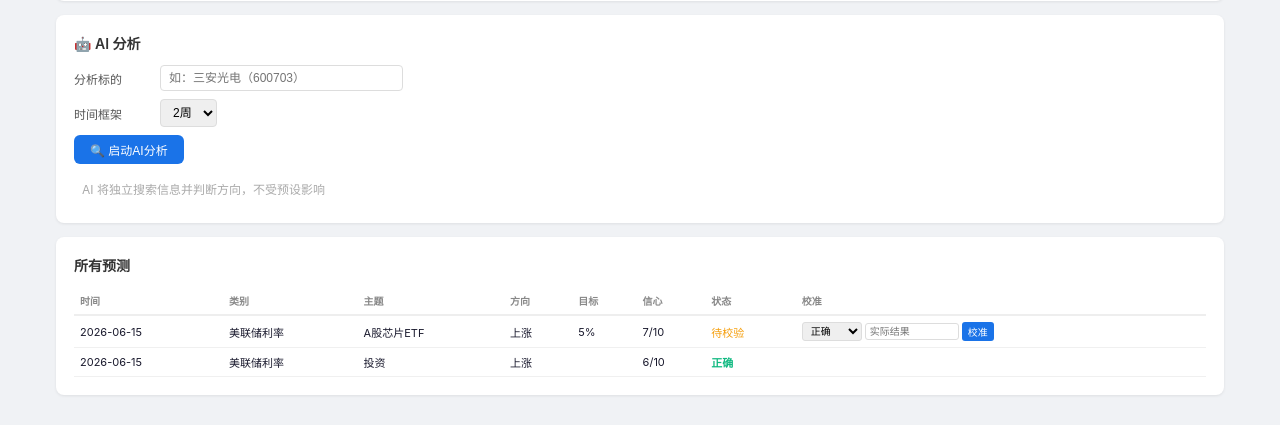
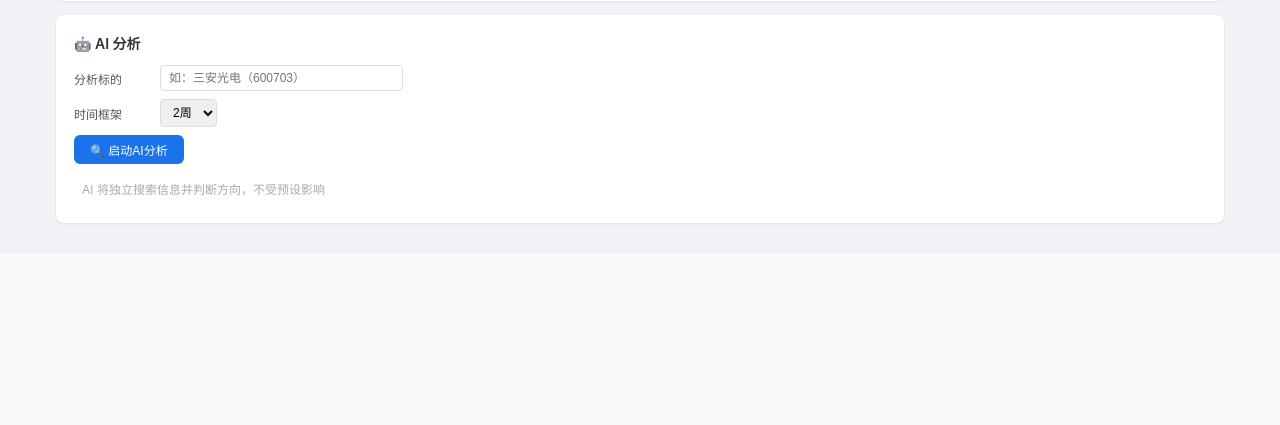
Before and after one commit to qiaoxingyu-hub/qiaoxingyu-hub.github.io, a FastAPI app: page /predictions in a window 1280 px wide. Shown: the part 557-982 px from the top of the page. After the commit the page ends 782 px from the top, so only its background shows below. Run offline with FastAPI, Linux system fonts and the light colour scheme; data comes from the database, SQL or seed files in the repository.

Commit message:
Update predictions.html

```diff
--- a/templates/predictions.html
+++ b/templates/predictions.html
@@ -35,28 +35,6 @@
 <div class="form-row"><button type="submit">🔍 启动AI分析</button></div>
 </form>
 <p class="muted">AI 将独立搜索信息并判断方向，不受预设影响</p>
-</div>
-
-<div class="section"><h2>所有预测</h2>
-<div class="pred-table"><table><tr><th>时间</th><th>类别</th><th>主题</th><th>方向</th><th>目标</th><th>信心</th><th>状态</th><th>校准</th></tr>
-{% for p in predictions %}
-<tr>
-<td>{{ p.created_at[:10] }}</td>
-<td>{{ cn.get(p.category, p.category) }}</td>
-<td>{{ p.subject[:25] }}</td>
-<td class="dir-{{ p.direction }}">{{ cn.get(p.direction, p.direction) }}</td>
-<td>{{ p.target_value }}</td>
-<td>{{ p.confidence }}/10</td>
-<td class="status-{{ p.status }}">{{ cn.get(p.status, p.status) }}</td>
-<td>
-{% if p.status=="pending" %}
-<form method="post" action="/predictions/resolve/{{ p.id }}" class="inline-form">
-<select name="status"><option value="correct">正确</option><option value="wrong">错误</option><option value="inconclusive">不确定</option></select>
-<input name="actual_outcome" placeholder="实际结果" size="12">
-<button type="submit">校准</button>
-</form>
-{% endif %}
-</td></tr>
-{% endfor %}</table></div></div></div>
+</div></div>
 <script>document.querySelector('[name=confidence]')?.addEventListener('input',function(){document.getElementById('cv').textContent=this.value+'/10';});</script>
 </body></html>
```
